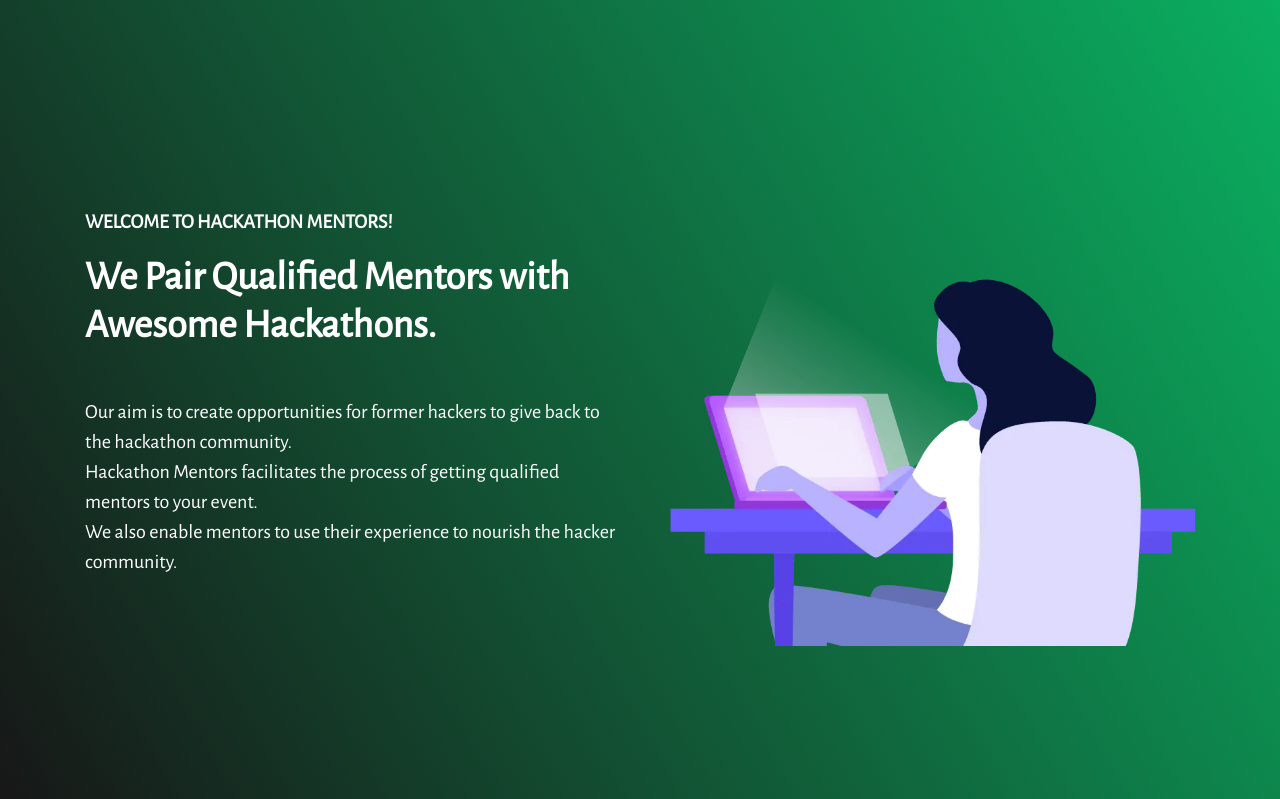
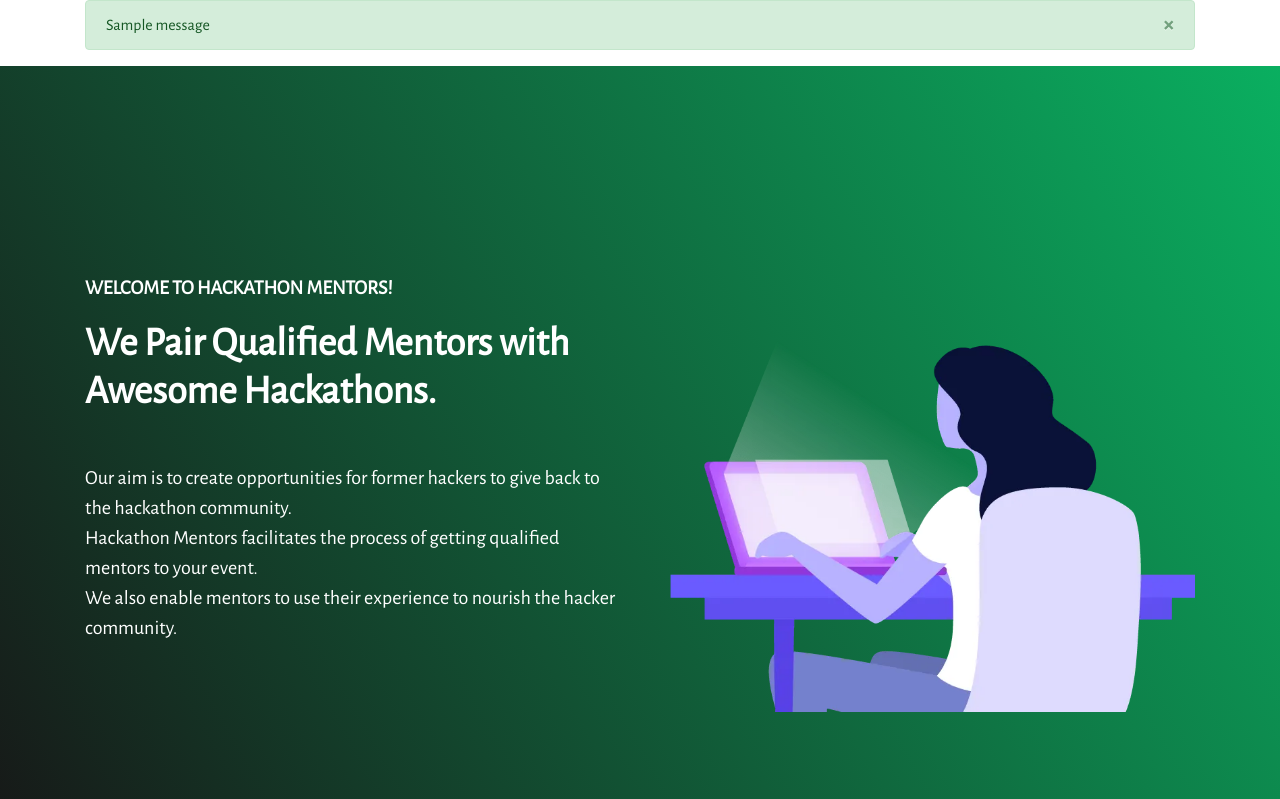
Before and after one commit to hackathon-mentors/hackathon-mentors-web, a Django app: page / in a window 1280 px wide. Shown: the part 106-905 px from the top of the page. Run offline with Django 3.2, Linux system fonts and the light colour scheme; tables that the repository leaves empty hold one stand-in row (values such as "Sample post"); one stand-in notice (Sample message) is shown; some libraries are stand-ins or nearby versions.

Commit message:
:sparkles: add basic alert popup

```diff
--- /dev/null
+++ b/hackathonmentors/hackathonmentors/templates/structure/alert.html
@@ -0,0 +1,12 @@
+{% if messages %}
+<div class="container">
+  {% for message in messages %}
+    <div class="alert alert-{{ message.tags }} alert-dismissible" role="alert">
+      <button type="button" class="close" data-dismiss="alert" aria-label="Close">
+        <span aria-hidden="true">&times;</span>
+      </button>
+      {{ message }}
+    </div>
+  {% endfor %}
+</div>
+{% endif%}
--- a/hackathonmentors/hackathonmentors/templates/structure/base.html
+++ b/hackathonmentors/hackathonmentors/templates/structure/base.html
@@ -27,6 +27,8 @@
   <body>
     {% include 'structure/navbar.html' %}
 
+    {% include 'structure/alert.html' %}
+
     {% block body_header %}{% endblock %}
 
     <section id="body" class="min-vh-50">
```
